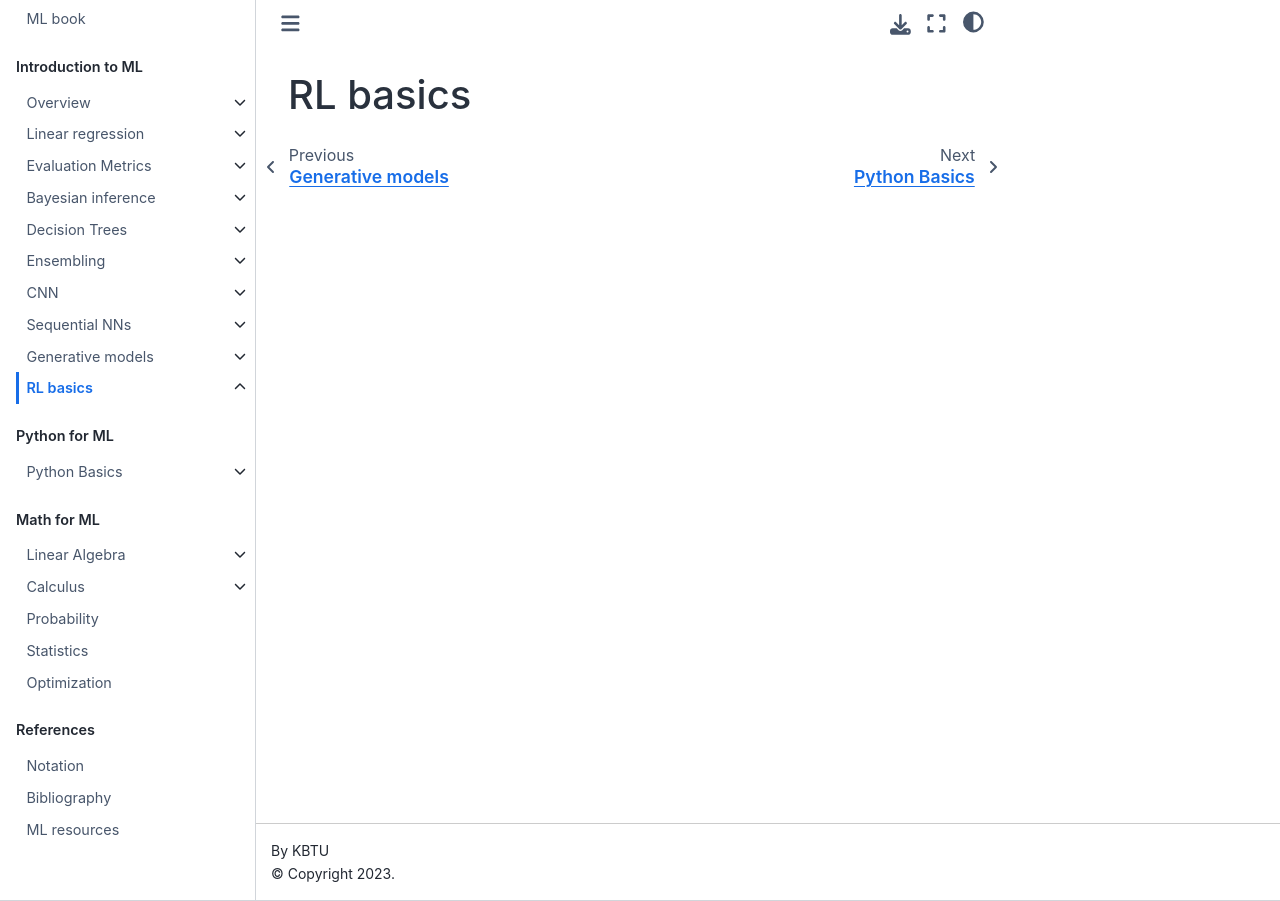
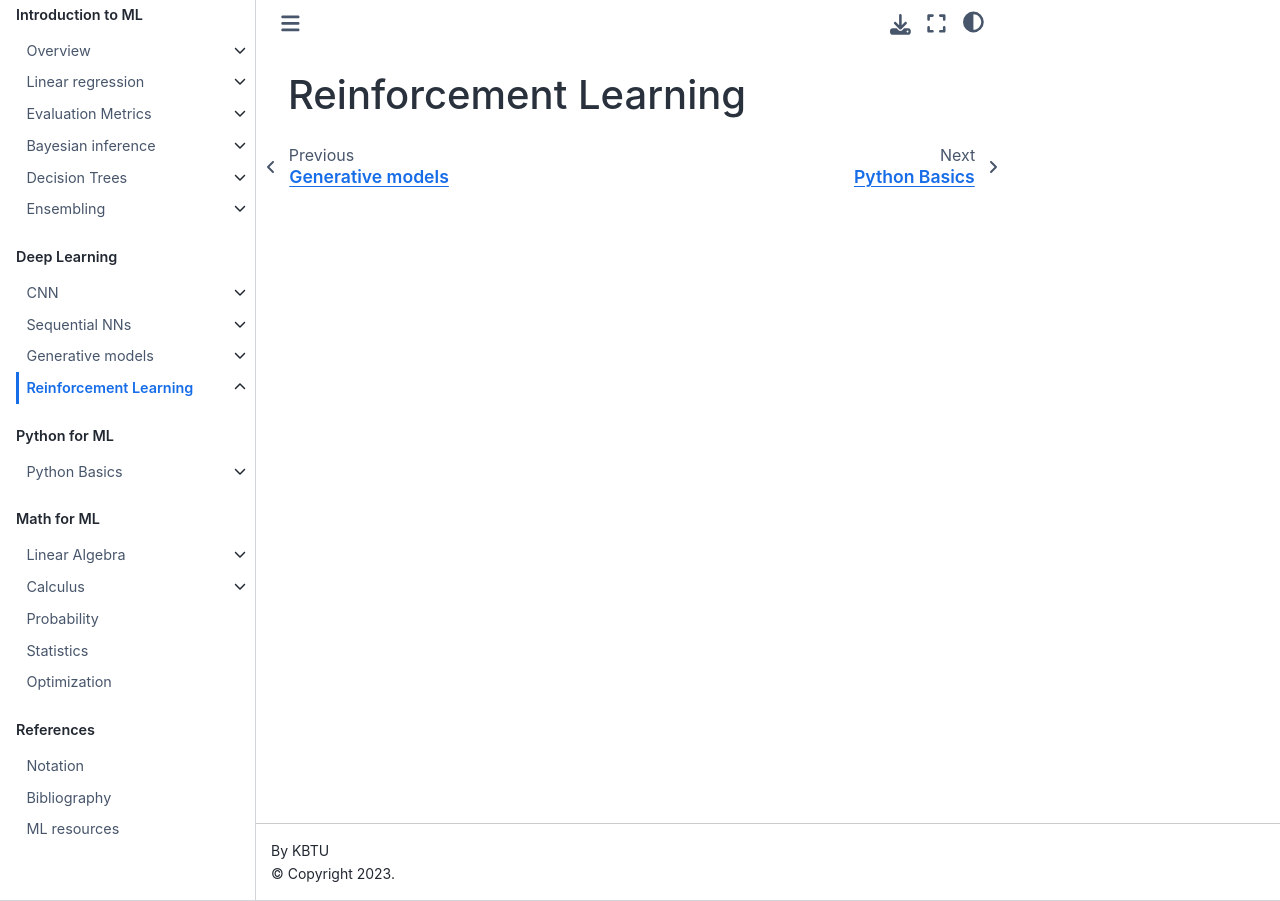
Before and after one commit to Fedmug/kbtu-ml-book, a Jupyter Book: the page built from rl/basics.md, in a window 1280 px wide. Built offline with Jupyter Book 1.0.4 settings and Sphinx 7.4.7 and the Sphinx Book theme 1.1.4, drawn with Linux system fonts in a browser that asks for light colours; pages that are not in the unit, such as notebooks, are missing from menus; comment, search, counter and statistics services are not loaded.

Commit message:
some updates and renames

```diff
--- a/_toc.yml
+++ b/_toc.yml
@@ -32,7 +32,7 @@
           - file: eval_metrics/classification
           - file: eval_metrics/ROC-AUC
           - file: eval_metrics/regression
-          - file: eval_metrics/Cross-validation
+          - file: eval_metrics/cross_val
 
       - file: probabilistic_models/Probabilistic
         sections:
@@ -54,6 +54,8 @@
           - file: ensembling/Boosting_stacking_blending
           - file: ensembling/Bagging_random_forests
 
+  - caption: Deep Learning
+    chapters:
       - file: cnn/cnn
         sections:
           - file: cnn/architectures
--- a/rl/basics.md
+++ b/rl/basics.md
@@ -1 +1 @@
-# RL basics
+# Reinforcement Learning
```
Also changed, not shown: 4 other files.
